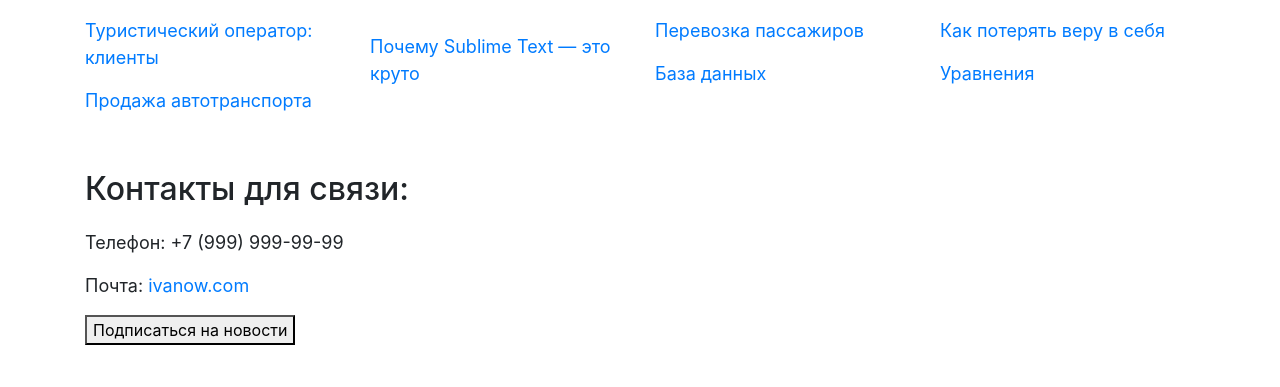
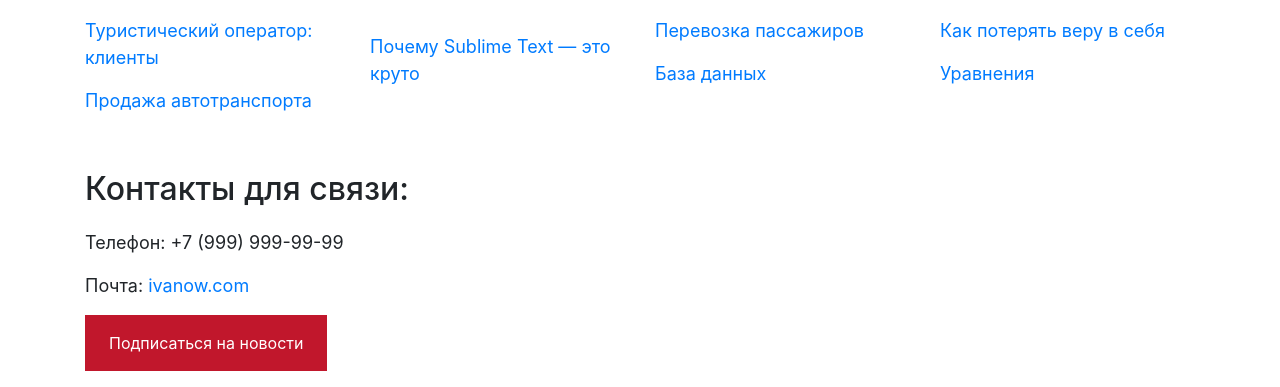
Before and after one commit to dima20004/lab, a plain HTML site: page index.html in a window 1280 px wide. Shown: the part 596-983 px from the top of the page. Before the commit the page ends 941 px from the top, so only its background shows below. Drawn offline with nearby package versions, Linux system fonts and the light colour scheme.

Commit message:
Красная кнопка

```diff
--- a/index.html
+++ b/index.html
@@ -32,6 +32,13 @@
     p {
       font-size: 18px;
     }
+    button {
+    background: #C1172C; /* Синий цвет фона */
+    color: #fff; /* Белый цвет текста */
+    border: none; /* Убираем рамку */
+    padding: 1rem 1.5rem; /* Поля вокруг текста */
+    margin-bottom: 1rem; /* Отступ снизу */
+   }
   </style>
 </head>
 
```
